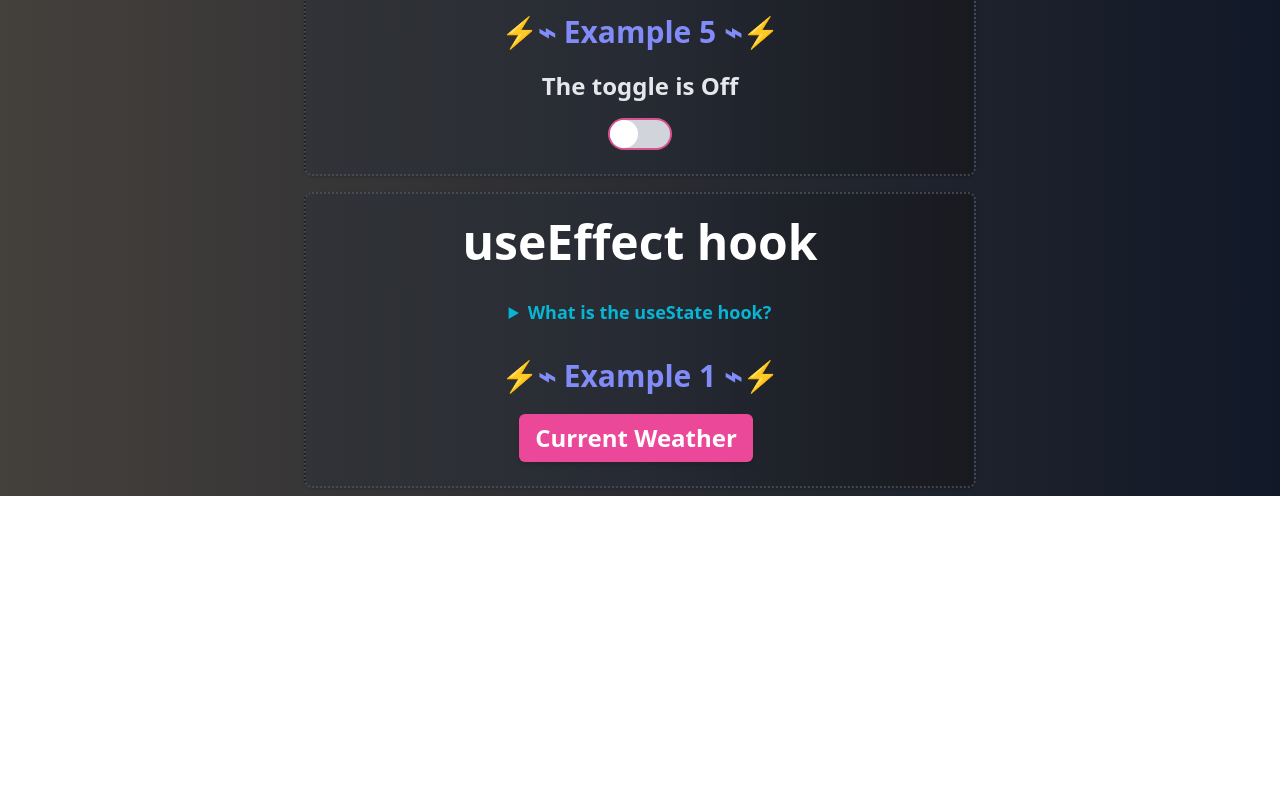
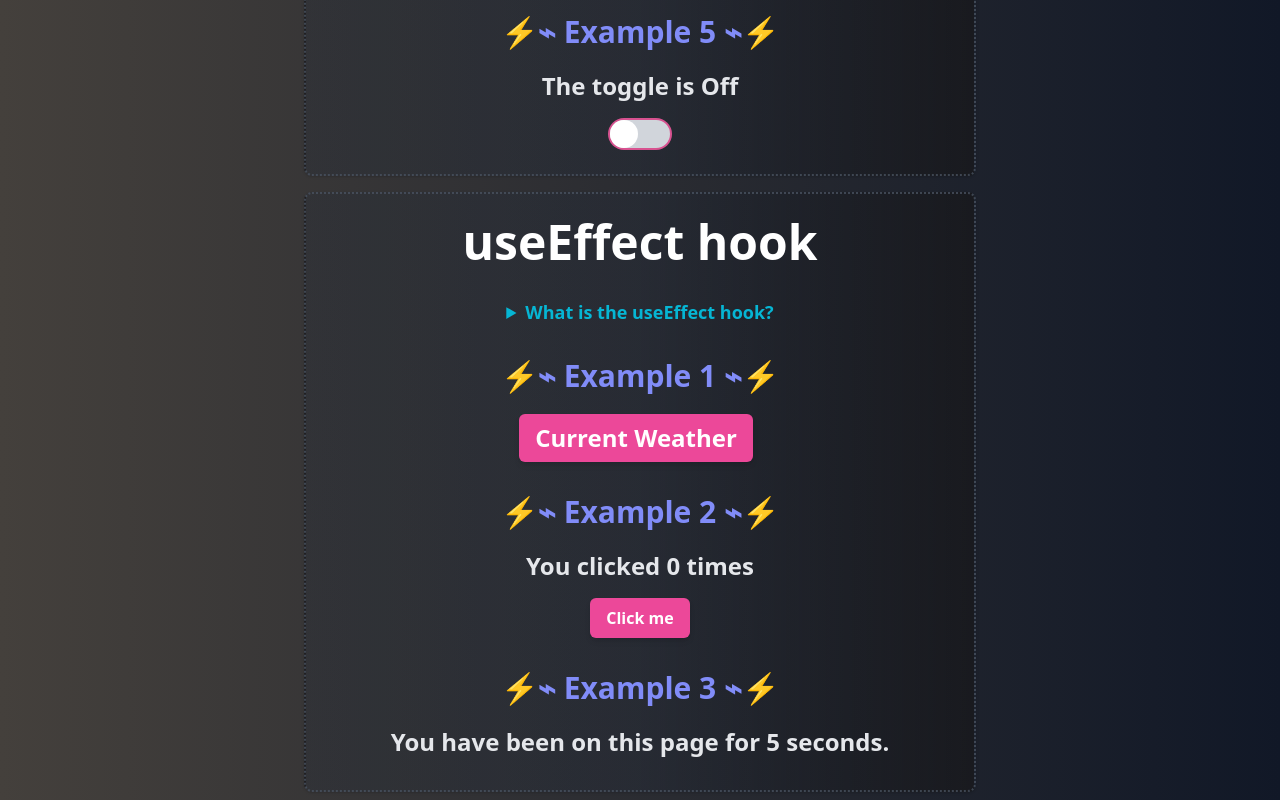
Before and after one commit to Subham-Maity/master_hooks, a Next.js app: page / in a window 1280 px wide. Shown: the part 980-1780 px from the top of the page. Before the commit the page ends 1476 px from the top, so only its background shows below. Built offline with nearby package versions, Linux system fonts and the light colour scheme.

Commit message:
Timer component add

```diff
--- a/src/components/react/useEffect/FetchData/button.tsx
+++ b/src/components/react/useEffect/FetchData/button.tsx
@@ -26,7 +26,7 @@ const WeatherButtons: React.FC<WeatherProps> = ({ location }) => {
         Current Weather
       </button>
       {weatherData && (
-        <div className="weather-json-bg ">
+        <div className="weather-json-bg">
           <pre className="weather-button-pre-wrap">
             {JSON.stringify(weatherData, null, 2)}
           </pre>
--- /dev/null
+++ b/src/components/react/useEffect/TImer.tsx
@@ -0,0 +1,29 @@
+import React, { useEffect, useState } from "react";
+
+export function useTimer(initialSeconds: number) {
+  const [seconds, setSeconds] = useState(initialSeconds);
+
+  useEffect(() => {
+    const timer = setInterval(() => {
+      setSeconds((prevSeconds: number) => prevSeconds + 1);
+    }, 1000);
+
+    return () => {
+      clearInterval(timer);
+    };
+  }, []);
+
+  return seconds;
+}
+
+export function Timer() {
+  const seconds = useTimer(0);
+
+  return (
+    <div>
+      <p className="timer-text">
+        You have been on this page for {seconds} seconds.
+      </p>
+    </div>
+  );
+}
--- a/src/components/react/useEffect/UpdateTItle.tsx
+++ b/src/components/react/useEffect/UpdateTItle.tsx
@@ -1,6 +1,6 @@
 import React, { useEffect, useState } from "react";
 
-export function UpdateT() {
+export function UpdateTItle() {
   const [count, setCount] = useState(0);
 
   useEffect(() => {
@@ -10,8 +10,13 @@ export function UpdateT() {
 
   return (
     <div>
-      <p>You clicked {count} times</p>
-      <button onClick={() => setCount(count + 1)}>Click me</button>
+      <p className="update-title-text">You clicked {count} times</p>
+      <button
+        className="update-title-button"
+        onClick={() => setCount(count + 1)}
+      >
+        Click me
+      </button>
     </div>
   );
 }
--- a/src/pages/index.mdx
+++ b/src/pages/index.mdx
@@ -6,6 +6,9 @@ import CounterIncrementDecrement from "../components/react/UseStates/CounterIncr
 
 import WeatherButtons from "../components/react/useEffect/FetchData/button";
 import { LocationProvider } from "../components/react/useEffect/FetchData/location";
+import {UpdateTItle} from "../components/react/useEffect/UpdateTItle";
+import {Timer} from "../components/react/useEffect/TImer";
+
 
 
 
@@ -73,11 +76,11 @@ import { LocationProvider } from "../components/react/useEffect/FetchData/locati
 
 [//]: # (Question )
 <details className="details">
- <summary className="qs">What is the useState hook?</summary>
+ <summary className="qs">What is the useEffect hook?</summary>
 <h1 className="ans">
 
 
- Learn More About useState:
+ Learn More About useEffect:
 [**CodeXam**](https://codexam.vercel.app/docs/Hooks/React/useEffect)
 [**Hashnode**]()
 [**dev.to**]()
@@ -96,7 +99,10 @@ import { LocationProvider } from "../components/react/useEffect/FetchData/locati
     theme="dark"
   />
 </LocationProvider>
-
+<div className="example-number">⚡⌁ Example 2 ⌁⚡</div>
+<UpdateTItle/>
+<div className="example-number">⚡⌁ Example 3 ⌁⚡</div>
+<Timer/>
 
 
 </div>
--- a/src/styles/globals.css
+++ b/src/styles/globals.css
@@ -116,7 +116,7 @@
 /*~~~~UseEffect Components~~~~*/
 
 
-/*Weather Folder*/
+/*Fetch Folder*/
 .weather-current-weather-button{
     @apply bg-pink-500 hover:bg-pink-600 text-white font-bold py-2 px-4 rounded-md shadow-md transition duration-300 ease-in-out mr-2
 }
@@ -127,3 +127,19 @@
 .weather-json-bg{
     @apply mt-4 p-4 bg-gradient-to-b from-gray-900 via-cyan-900 rounded-3xl border border-pink-500/25 border-opacity-50
 }
+
+
+/*~~~~UpdateTitle~~~~*/
+
+.update-title-button{
+    @apply bg-pink-500 hover:bg-pink-600 text-white font-bold py-2 px-4 rounded-md shadow-md transition duration-300 ease-in-out
+}
+.update-title-text{
+    @apply text-2xl font-bold mb-4 text-gray-200 mt-4
+}
+
+/*~~~~Timer~~~~*/
+
+.timer-text{
+    @apply text-2xl font-bold mb-2 text-gray-200
+}
```
